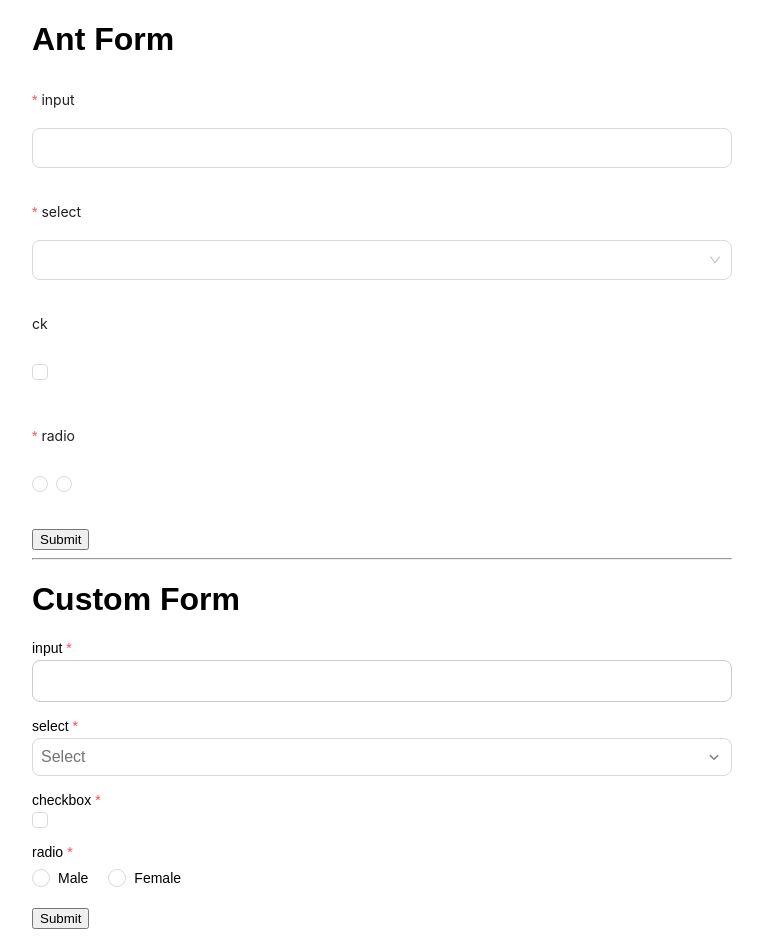
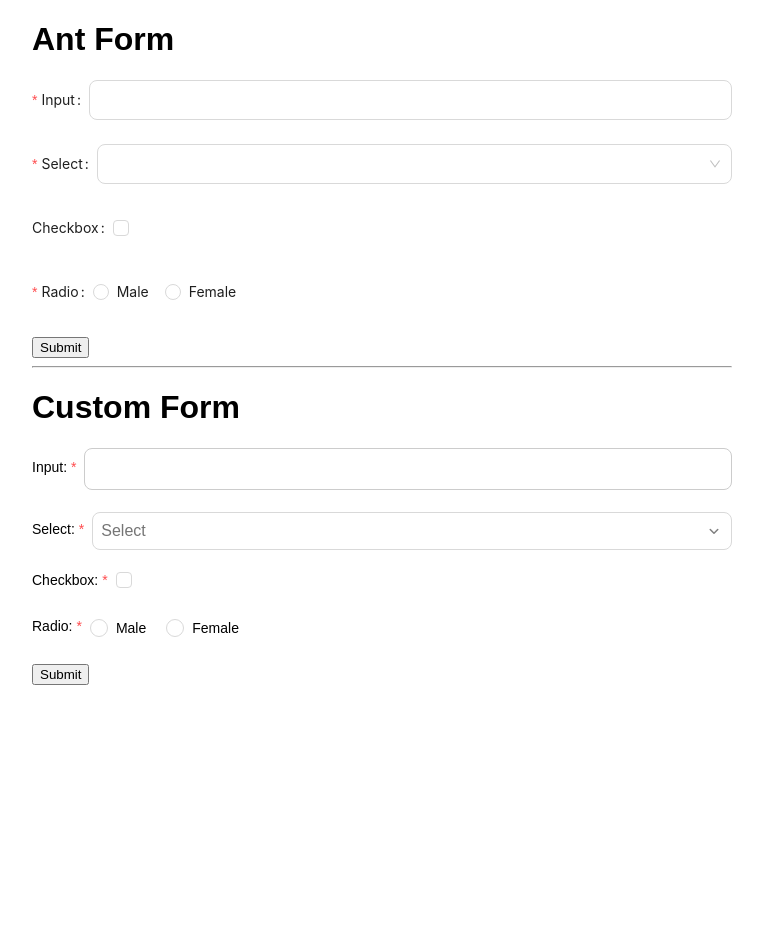
Before and after one commit to gabboyajyan/xUIDesign, a Next.js app: page / in a window 1280 px wide. Shown: the whole page, without its empty margins (258-1021 px from the left). After the commit the page ends 800 px from the top, so only its background shows below. Built offline with nearby package versions, Linux system fonts and the light colour scheme.

Commit message:
Fixed Ant issues.

```diff
--- a/src/app/components/Form/Item/style.css
+++ b/src/app/components/Form/Item/style.css
@@ -1,6 +1,6 @@
 .xUi-form-item {
     display: flex;
-    margin-bottom: 16px;
+    margin-bottom: 22px;
     position: relative;
 }
 
--- a/src/app/components/Radio/style.css
+++ b/src/app/components/Radio/style.css
@@ -4,13 +4,12 @@
 }
 
 .xUi-radio-label {
-    /* gap: 8px; */
+    line-height: 2;
     display: inline-flex;
     align-items: center;
     cursor: pointer;
+    position: relative;
     font-size: var(--font-md-size);
-    position: relative;
-    line-height: 2
 }
 
 .xUi-radio-label input {
@@ -24,6 +23,10 @@
     position: relative;
     transition: all 0.3s;
     border: 1px solid var(--border-color);
+}
+
+.xUi-radio-label .xUi-radio-enabled:hover {
+    border: 1px solid var(--text-main-color-light) !important;
 }
 
 .xUi-radio-disabled {
--- a/src/app/components/Select/Tag/style.css
+++ b/src/app/components/Select/Tag/style.css
@@ -1,7 +1,3 @@
-.xUi-select.large .xUi-select-tag {
-    font-size: var(--font-lg-size);
-}
-
 .xUi-select .xUi-select-tag-container {
     gap: 4px;
     flex: auto;
@@ -22,7 +18,7 @@
     max-width: 100%;
     border-radius: 4px;
     cursor: default;
-    padding: 0px 2px;
+    padding: 2px;
     text-overflow: ellipsis;
     overflow: hidden;
     white-space: nowrap;
@@ -40,6 +36,7 @@
 
 .xUi-select.large .xUi-select-tag {
     padding: 8px;
+    font-size: var(--font-lg-size);
 }
 
 .xUi-select .xUi-select-tag span {
--- a/src/app/components/Select/style.css
+++ b/src/app/components/Select/style.css
@@ -20,8 +20,12 @@
     padding: 2px 8px;
 }
 
-.xUi-select.xUi-select-multi {
+.xUi-select.large.xUi-select-multi {
     padding: 4px !important;
+}
+
+.xUi-select.middle.xUi-select-multi {
+    padding: 3px !important;
 }
 
 .xUi-select-disabled {
--- a/src/app/page.tsx
+++ b/src/app/page.tsx
@@ -3,26 +3,26 @@
 import {
     Form as AntForm,
     Radio as AntRadio,
-    Checkbox as AntCheckbox,
     Input as AntInput,
     Select as AntSelect,
+    Checkbox as AntCheckbox,
 } from "antd"
+import { Form } from "./components/Form"
 import { Input } from "./components/Input"
+import { Radio } from "./components/Radio"
 import { Select } from "./components/Select"
-import { Radio } from "./components/Radio"
 import { Checkbox } from "./components/Checkbox"
-import { Form } from "./components/Form"
 
 export default function Home() {
     return (
         <div style={{ width: 700, margin: '0 auto' }}>
             <h1>Ant Form</h1>
-            <AntForm size="large" layout="vertical" onFinish={(e) => console.log(e)}>
-                <AntForm.Item name='input' label='input' rules={[{ required: true }]}>
+            <AntForm size="large" layout="horizontal" onFinish={(e) => console.log(e)}>
+                <AntForm.Item name='input' label='Input' rules={[{ required: true }]}>
                     <AntInput />
                 </AntForm.Item>
 
-                <AntForm.Item name='select' label='select' rules={[{ required: true }]}>
+                <AntForm.Item name='select' label='Select' rules={[{ required: true }]}>
                     <AntSelect
                         mode="tags"
                         options={[
@@ -31,14 +31,14 @@ export default function Home() {
                         ]} />
                 </AntForm.Item>
 
-                <AntForm.Item name='ck' label='ck'>
+                <AntForm.Item name='checkbox' label='Checkbox'>
                     <AntCheckbox />
                 </AntForm.Item>
 
-                <AntForm.Item name='radio' label='radio' rules={[{ required: true }]}>
-                    <AntRadio.Group>
-                        <AntRadio value="Male" title="Male" />
-                        <AntRadio value="Female" title="Female" />
+                <AntForm.Item name='radio' label='Radio' rules={[{ required: true }]}>
+                    <AntRadio.Group buttonStyle="outline">
+                        <AntRadio value="Male" title="Male">Male</AntRadio>
+                        <AntRadio value="Female" title="Female">Female</AntRadio>
                     </AntRadio.Group>
                 </AntForm.Item>
 
@@ -47,12 +47,12 @@ export default function Home() {
             <hr />
 
             <h1>Custom Form</h1>
-            <Form size="large" layout="vertical" onFinish={(e) => console.log(e)}>
-                <Form.Item name='input' label='input' rules={[{ required: true }]}>
+            <Form size="large" layout="horizontal" onFinish={(e) => console.log(e)}>
+                <Form.Item name='input' label='Input' rules={[{ required: true }]}>
                     <Input />
                 </Form.Item>
 
-                <Form.Item name='select' label='select' rules={[{ required: true }]}>
+                <Form.Item name='select' label='Select' rules={[{ required: true }]}>
                     <Select
                         mode="tags"
                         options={[
@@ -61,14 +61,14 @@ export default function Home() {
                         ]} />
                 </Form.Item>
 
-                <Form.Item name='checkbox' label='checkbox' rules={[{ required: true }]}>
+                <Form.Item name='checkbox' label='Checkbox' rules={[{ required: true }]}>
                     <Checkbox />
                 </Form.Item>
 
-                <Form.Item name='radio' label='radio' rules={[{ required: true }]}>
-                    <Radio.Group>
-                        <Radio value="Male" title="Male" />
-                        <Radio value="Female" title="Female" />
+                <Form.Item name='radio' label='Radio' rules={[{ required: true }]}>
+                    <Radio.Group buttonStyle="outline">
+                        <Radio value="Male" title="Male">Male</Radio>
+                        <Radio value="Female" title="Female">Female</Radio>
                     </Radio.Group>
                 </Form.Item>
 
```
